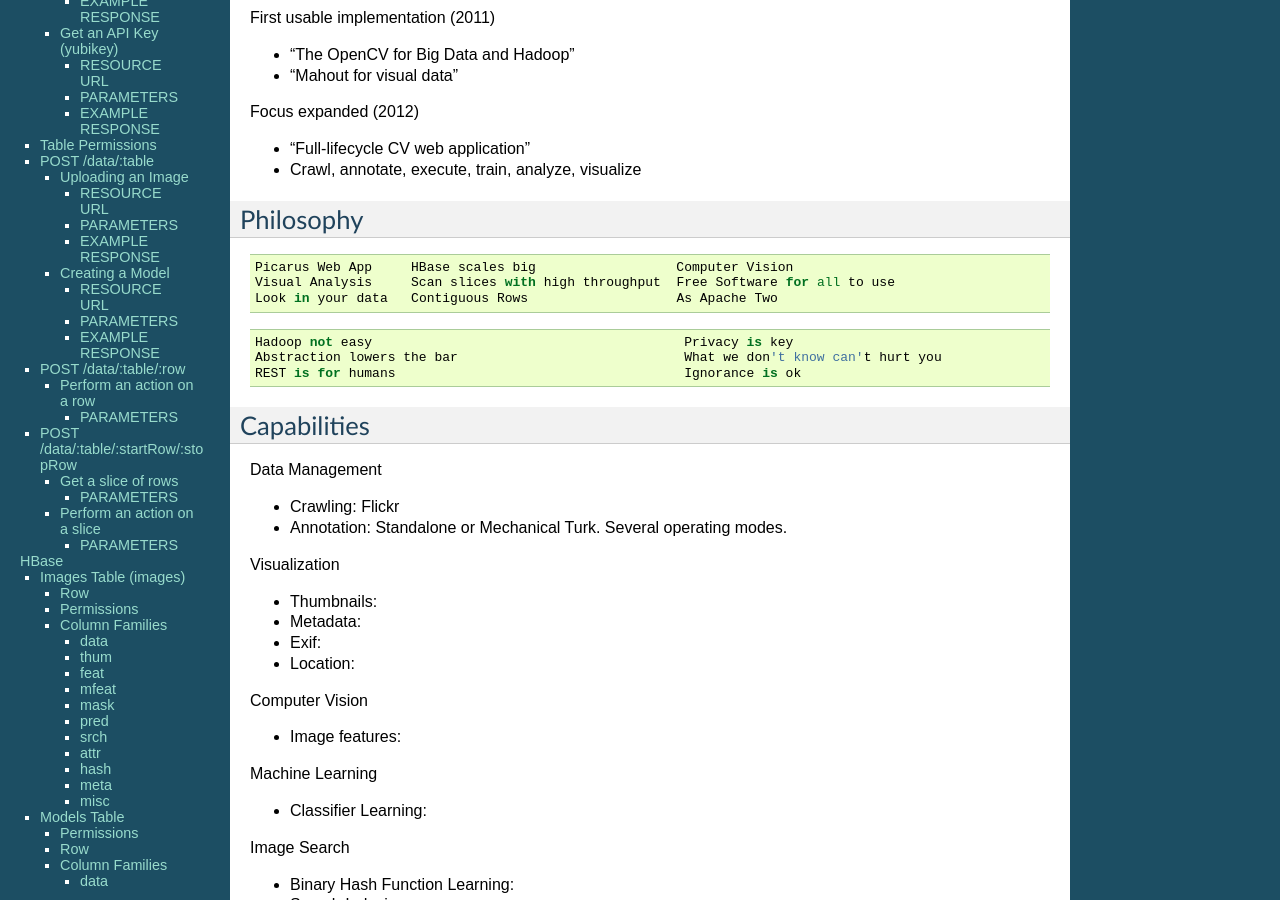
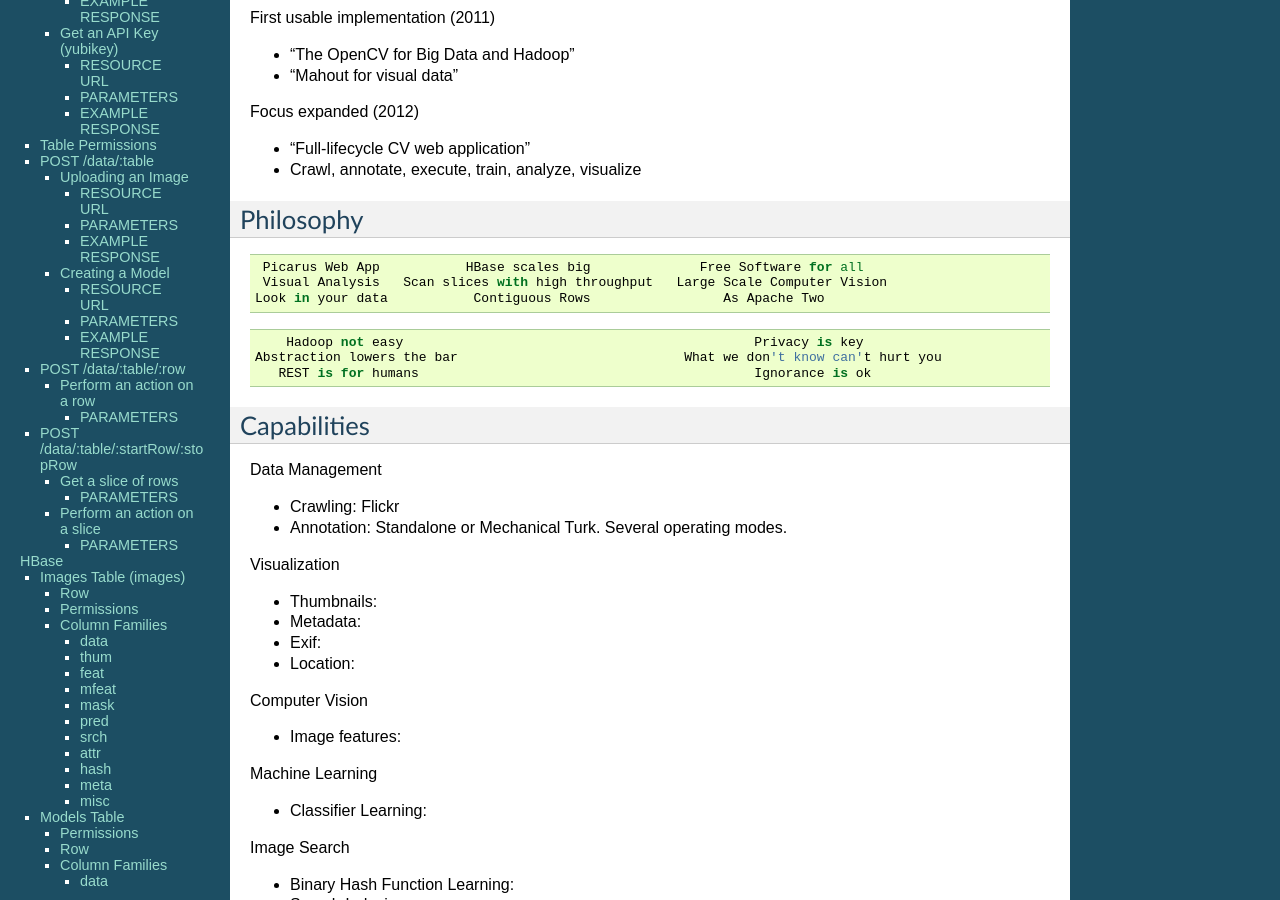
Before and after one commit to bwhite/picarus, a Sphinx documentation site: the page built from doc/index.rst, in a window 1280 px wide and 900 px high, scrolled down 543 px. Built offline with Sphinx 7.4.7, drawn with Linux system fonts in a browser that asks for light colours; formulas are drawn with MathJax 3.

Commit message:
Updated
Signed-off-by: Brandyn A. White <bwhite@dappervision.com>

```diff
--- a/doc/index.rst
+++ b/doc/index.rst
@@ -39,16 +39,16 @@
 ----------
 ::
 
-    Picarus Web App     HBase scales big                  Computer Vision
-    Visual Analysis     Scan slices with high throughput  Free Software for all to use
-    Look in your data   Contiguous Rows                   As Apache Two
+     Picarus Web App           HBase scales big              Free Software for all
+     Visual Analysis   Scan slices with high throughput   Large Scale Computer Vision
+    Look in your data           Contiguous Rows                 As Apache Two
 
 
 ::
 
-   Hadoop not easy                                        Privacy is key
+       Hadoop not easy                                             Privacy is key
    Abstraction lowers the bar                             What we don't know can't hurt you
-   REST is for humans                                     Ignorance is ok
+      REST is for humans                                           Ignorance is ok
 
 
 Capabilities
```
Also changed, not shown: doc/67e373a19af13647bded/index.rst (+5 -5 lines).
